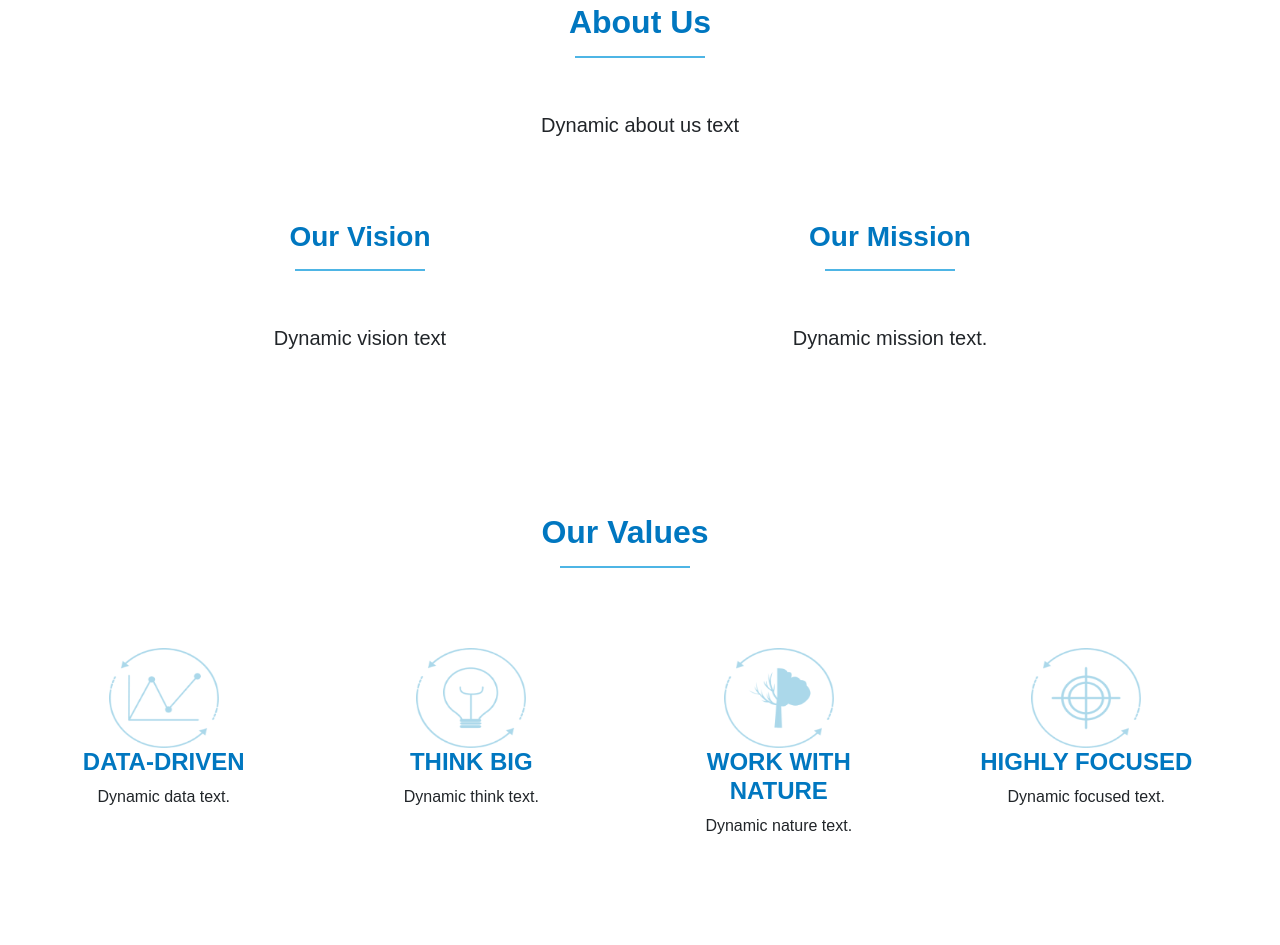
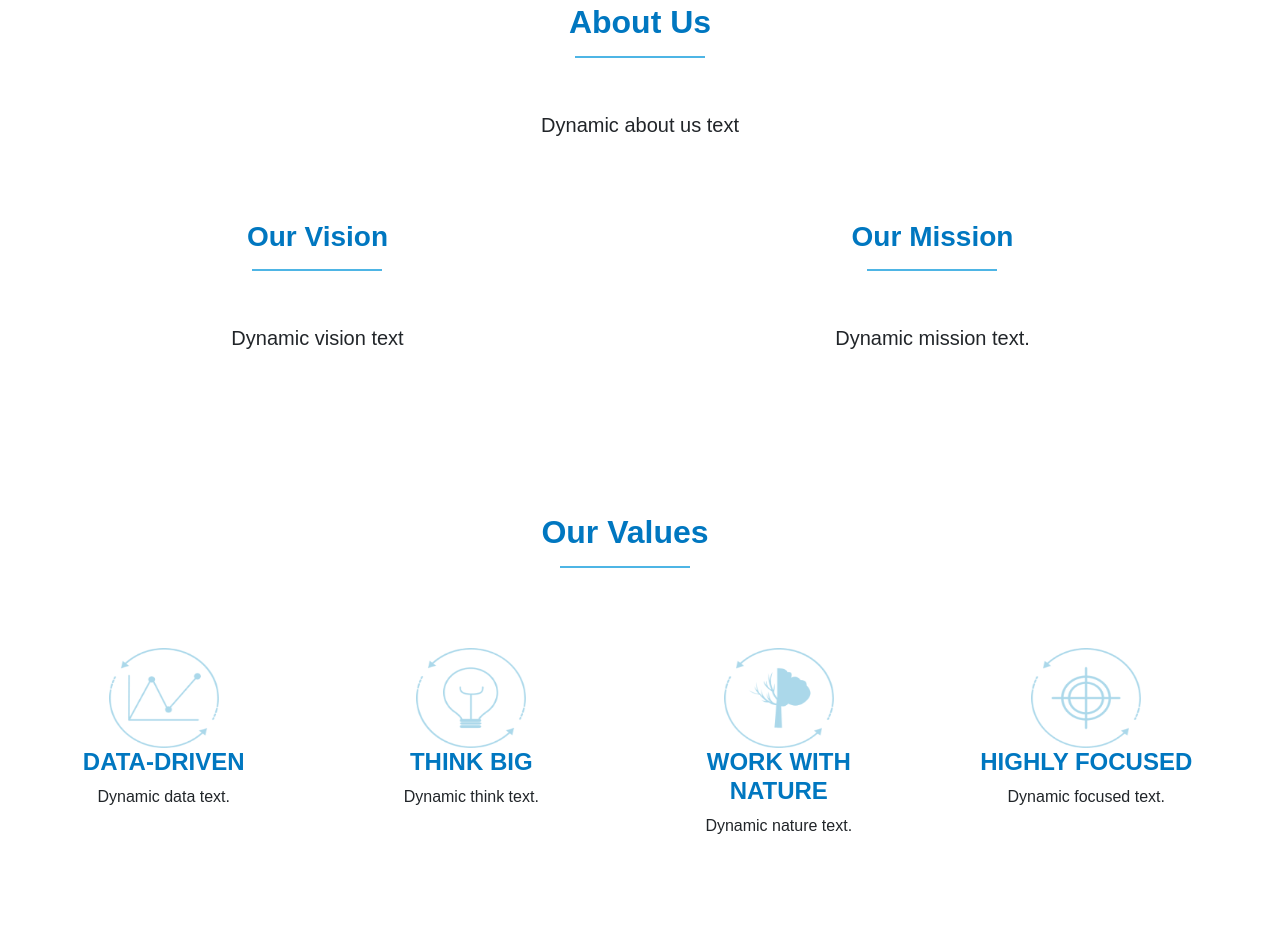
Before and after one commit to adrianomundo/wildocean-website, a website: page public/pages/about.html in a window 1280 px wide. Shown: the part 1007-1952 px from the top of the page. Drawn offline with Linux system fonts and the light colour scheme; no server answers.

Commit message:
about html

```diff
--- a/public/pages/about.html
+++ b/public/pages/about.html
@@ -65,9 +65,10 @@
 <div class="container">
      <div class="item"> <center><h2 class="custom_heading align-center"><b>About Us</b></h2></center></div>
       <center><h5 id="about">Dynamic about us text</h5></center>
-    <!-- /.row -->
 
+</div>
       <!-- Our Vision & Mission Content -->
+<div class="container-full">
     <div class="row">
       <div class="col-lg-6 text-center">
     <div class="item">   <h3 class="custom_heading align-center"><b>Our Vision</b></h3></div>
```
